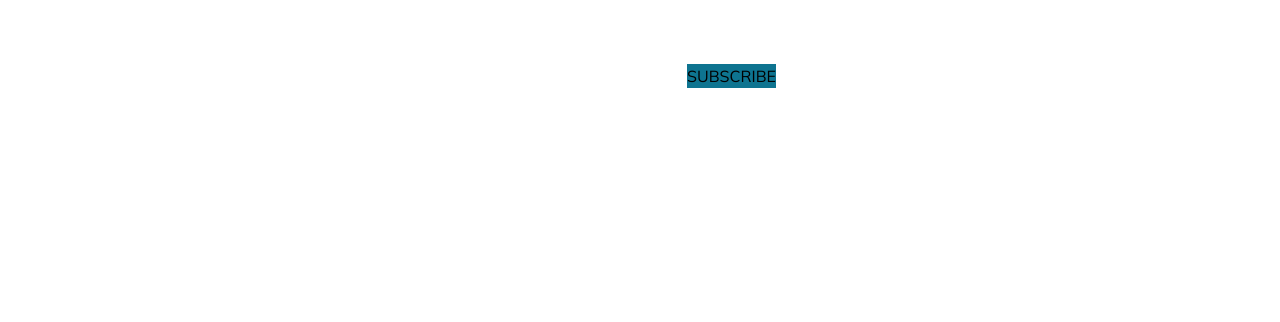
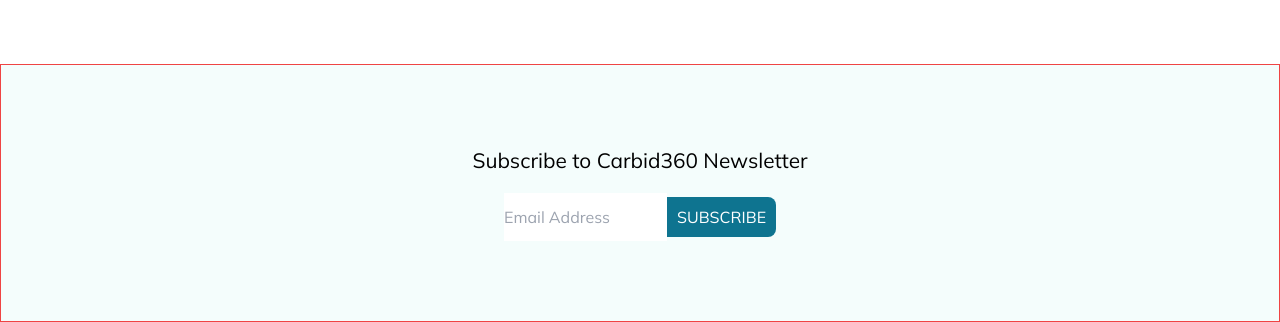
Before and after one commit to codingat25/carz, a Vue app: page / in a window 1280 px wide. Shown: the part 3715-4037 px from the top of the page. Before the commit the page ends 3803 px from the top, so only its background shows below. Built offline with nearby package versions, Linux system fonts and the light colour scheme.

Commit message:
newsletter

```diff
--- a/src/components/Newsletter.vue
+++ b/src/components/Newsletter.vue
@@ -2,15 +2,22 @@
 </script>
 
 <template>
-    <div class="flex justify-center">
-        <div class="">
-            <form action="">
-                <input type="text" >
-                <button class="w-30 h-auto bg-cyan-700">
-                    <a href="#">SUBSCRIBE</a>
-                </button>
-            </form>
-        </div>
+    <div class="flex flex-col justify-center items-center bg-lightBlue py-20 guide">
+
+
+            <div class="text-base text-center">
+                <h3> Subscribe to Carbid360 Newsletter</h3>
+            </div>
+
+            <div class="flex flex-col lg:flex-row justify-center items-center w-full px-2 pt-4">
+                <form action="" class="flex justify-center items-center border-0 rounded-l-lg">
+                    <input type="text" placeholder="Email Address" class="w-3/4 py-3">
+                    <button class="border-0 rounded-r-lg w-2/4 py-2 bg-cyan-700">
+                        <a href="#" class="text-white">SUBSCRIBE</a>
+                    </button>
+                </form>
+            </div>
+
 
     </div>
 </template>
```
